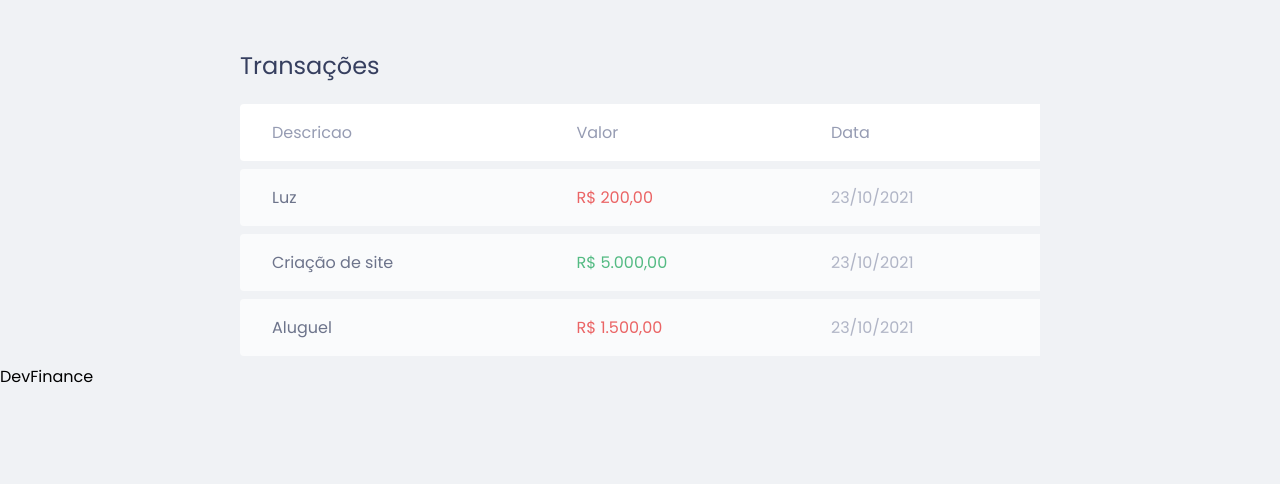
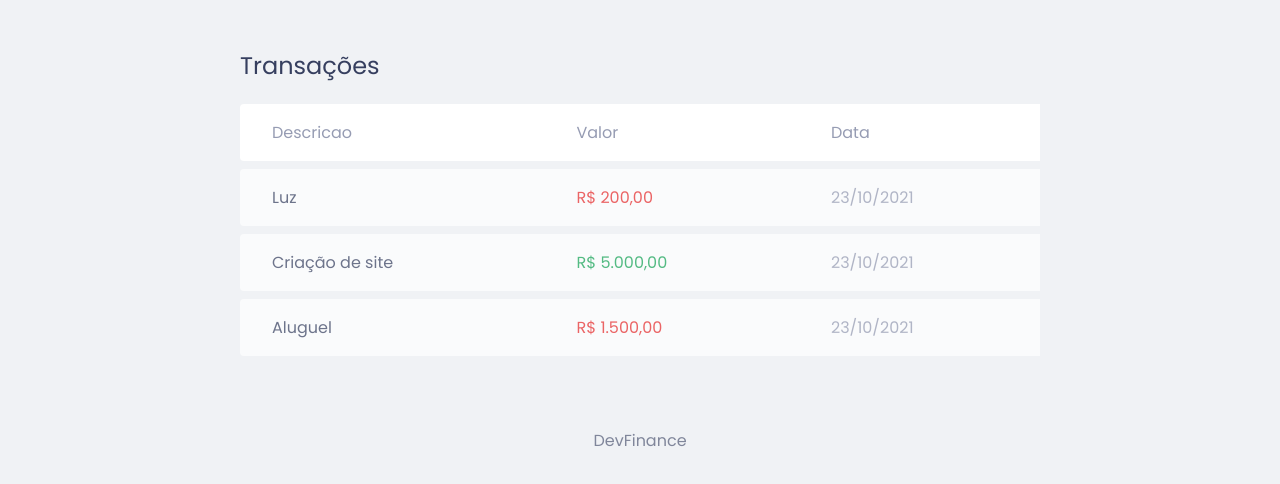
Before and after one commit to marcioliveira/DevFinance, a plain HTML site: page index.html in a window 1280 px wide. Shown: the part 638-1122 px from the top of the page. Before the commit the page ends 1027 px from the top, so only its background shows below. Drawn offline with Linux system fonts and the light colour scheme.

Commit message:
:lipstick: Add footer styles

```diff
--- a/style.css
+++ b/style.css
@@ -116,3 +116,12 @@ td.income {
 td.expense {
   color: #e92929;
 }
+
+/* ==== Footer ======================== */
+footer {
+  text-align: center;
+  padding: 4rem 0 2rem;
+  color: var(--dark-blue);
+
+  opacity: 0.6;
+}
```
